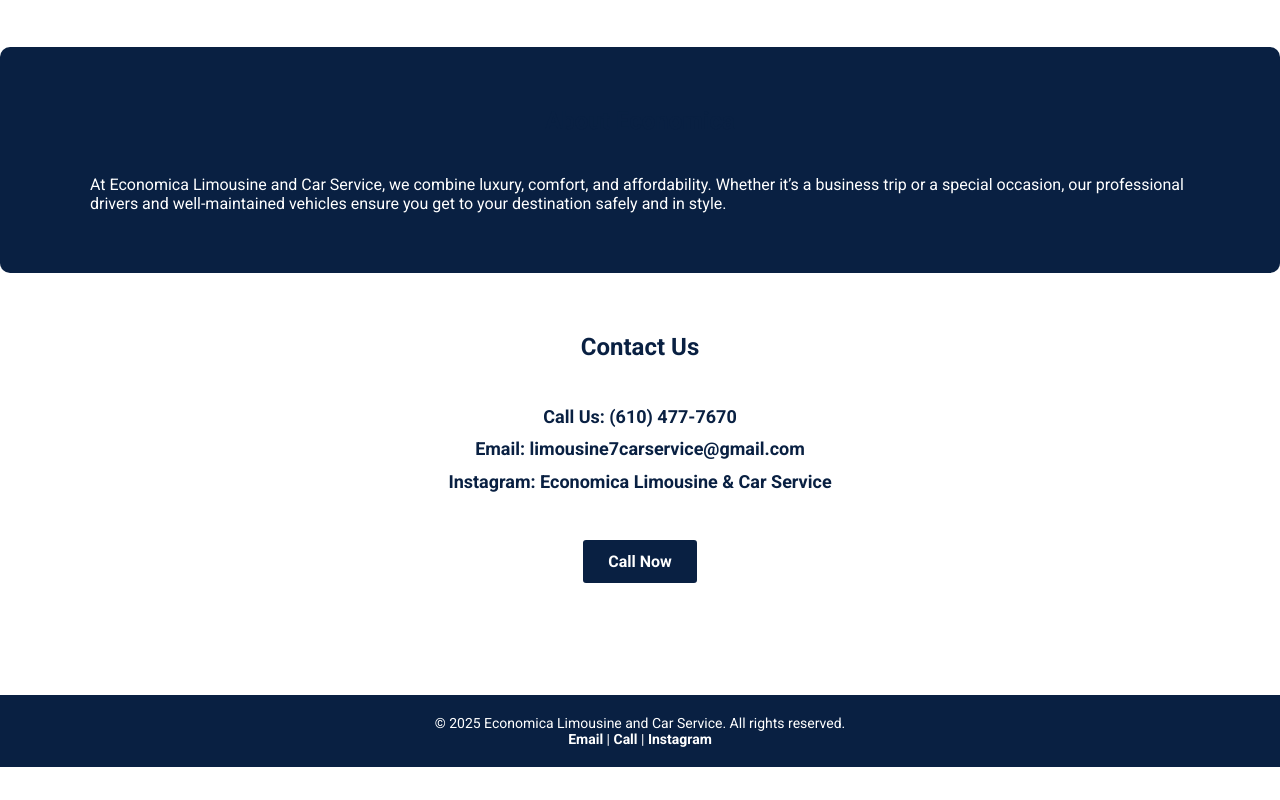
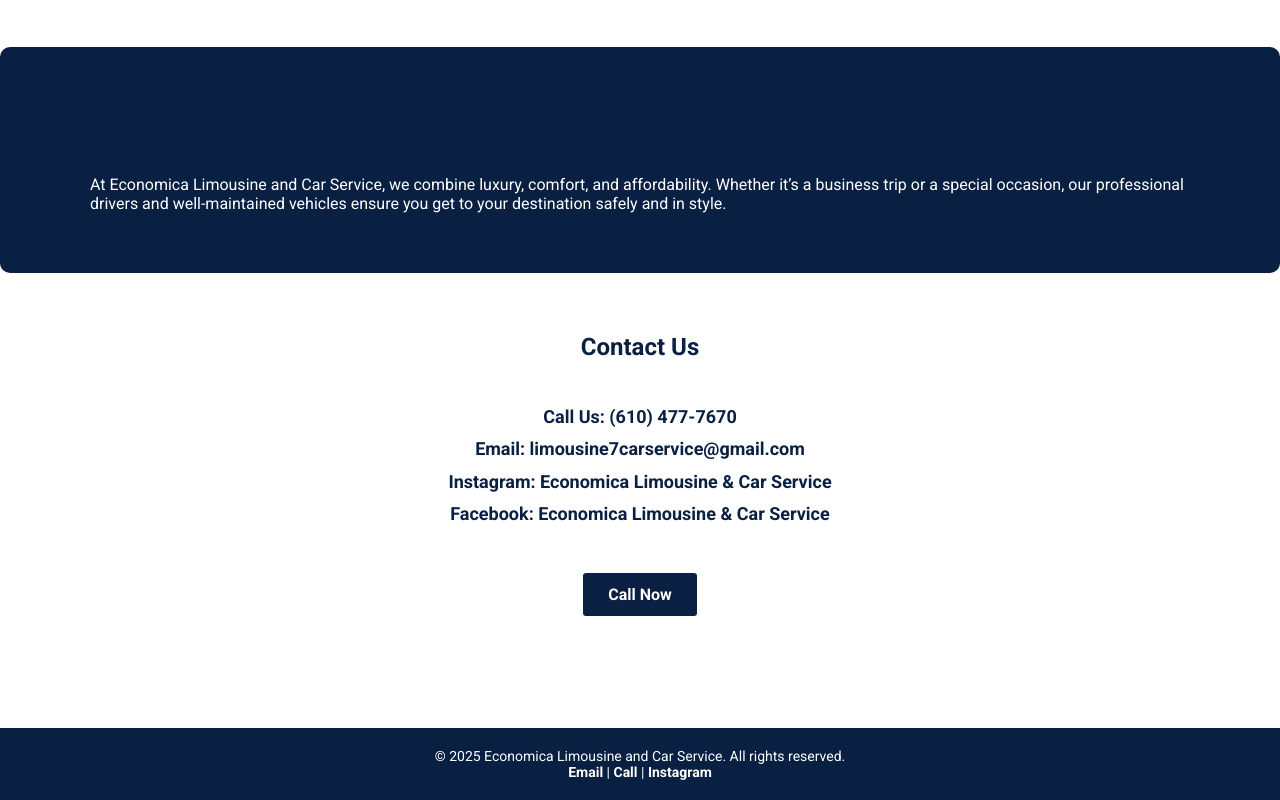
Before and after one commit to Cotkreft/EconomicaLimousine-CarService, a plain HTML site: page index.html in a window 1280 px wide. Shown: the part 992-1792 px from the top of the page. Before the commit the page ends 1759 px from the top, so only its background shows below. Drawn offline with Linux system fonts and the light colour scheme.

Commit message:
Add files via upload

```diff
--- a/index.html
+++ b/index.html
@@ -346,7 +346,9 @@
       <div class="contact-info">
         <p><strong>Call Us:</strong> <a href="tel:6104777670">(610) 477-7670</a></p>
         <p><strong>Email:</strong> <a href="mailto:limousine7carservice@gmail.com">limousine7carservice@gmail.com</a></p>
-        <p><strong>Instagram:</strong> <a href="https://www.facebook.com/share/1E5YXFVpnK/?mibextid=wwXIfr" target="_blank" rel="noopener noreferrer">Economica Limousine & Car Service</a></p>
+        <p><strong>Instagram:</strong> <a href="https://www.instagram.com/economicalimousinandcarservice?utm_source=ig_web_button_share_sheet&igsh=ZDNlZDc0MzIxNw==" target="_blank" rel="noopener noreferrer">Economica Limousine & Car Service</a></p>
+        <p><strong>Facebook:</strong> <a href="https://www.facebook.com/share/1E5YXFVpnK/?mibextid=wwXIfr" target="_blank" rel="noopener noreferrer">Economica Limousine & Car Service</a></p>
+
       </div>
 
       <div style="text-align:center; margin-top: 30px;">
```
